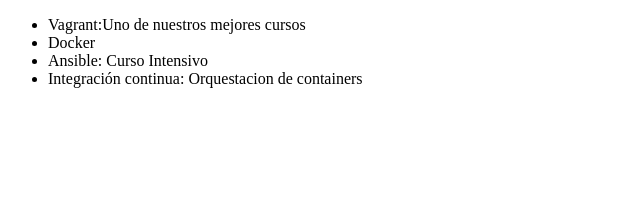
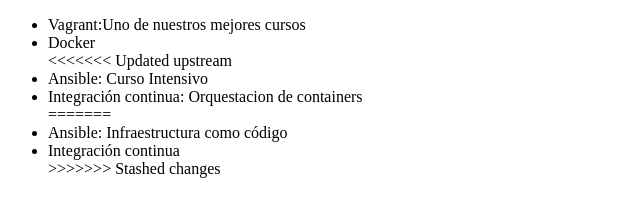
Before and after one commit to Fitata2016/alura-git, a plain HTML site: page index.html in a window 1280 px wide. Shown: the whole page, without its empty margins (0-640 px from the left). Drawn offline with Linux system fonts and the light colour scheme.

Commit message:
Cambiar el nombre del curso Ansible

```diff
--- a/index.html
+++ b/index.html
@@ -9,8 +9,13 @@
       <li>Vagrant:Uno de nuestros mejores cursos</li>
 
       <li>Docker</li>
+<<<<<<< Updated upstream
       <li>Ansible: Curso Intensivo</li>
       <li>Integración continua: Orquestacion de containers</li>
+=======
+      <li>Ansible: Infraestructura como código</li>
+      <li>Integración continua</li>
+>>>>>>> Stashed changes
     </ul>
   </body>
 </html>
```
